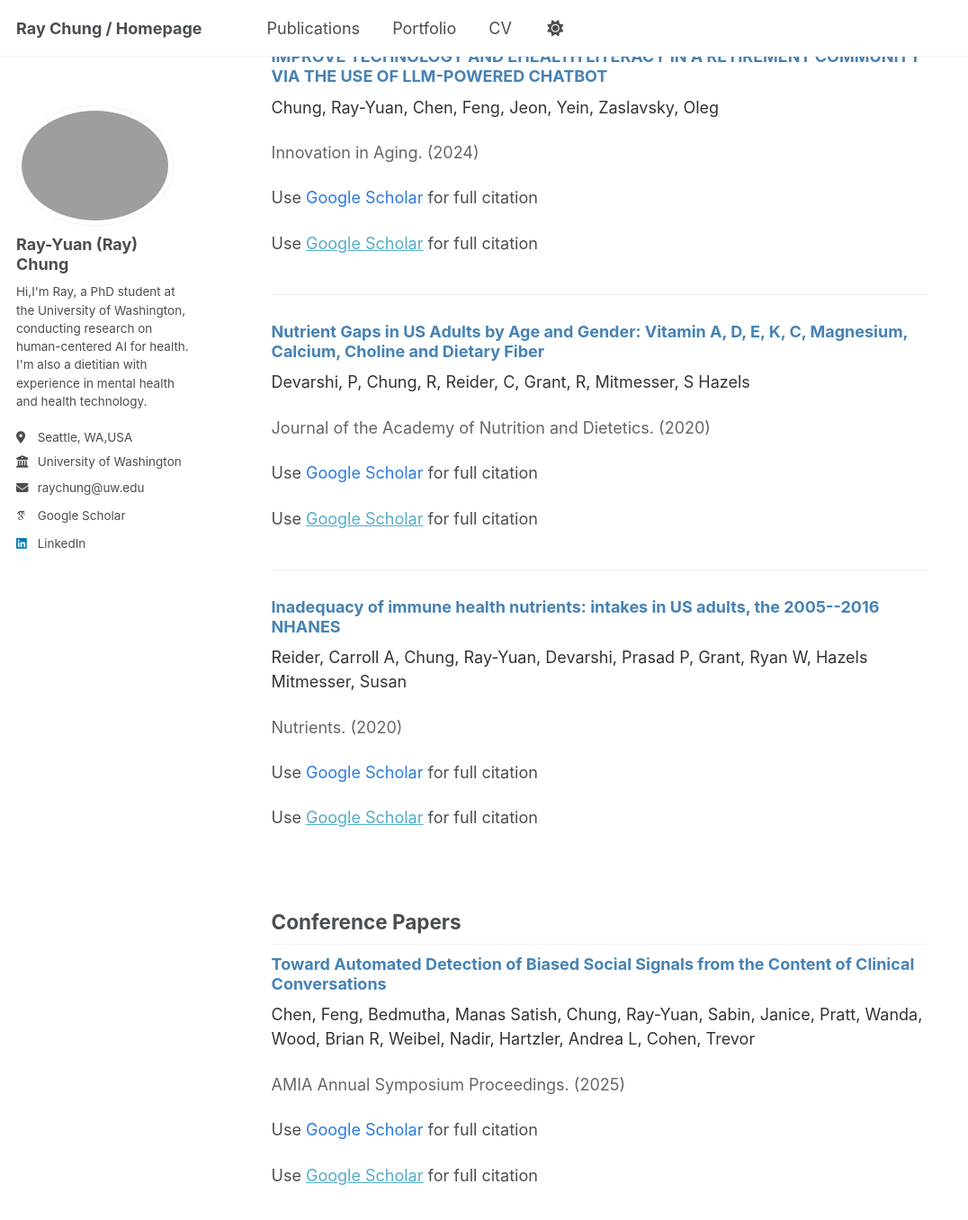
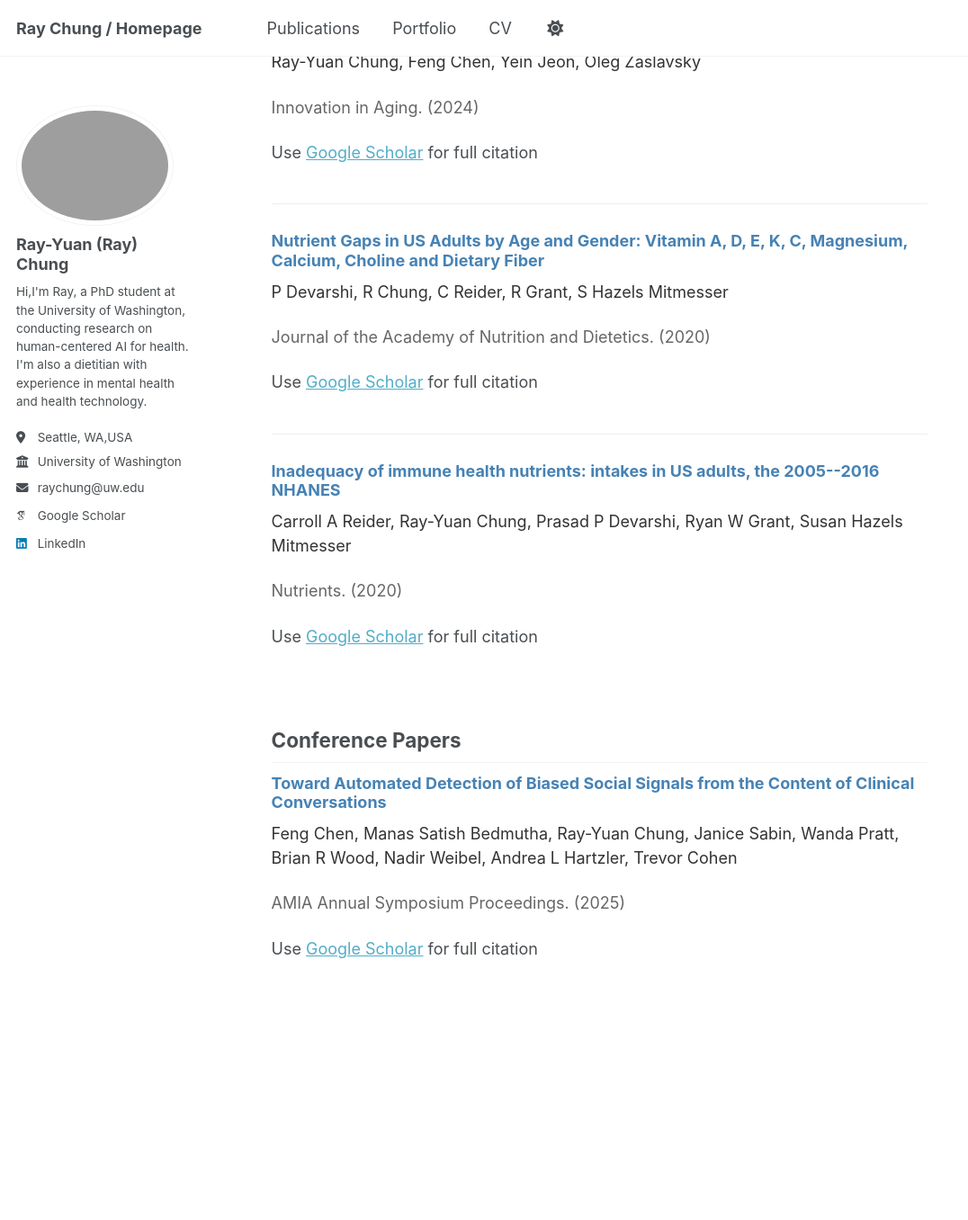
Before and after one commit to raychung-rd/raychung-rd.github.io, a Jekyll site: the page built from _pages/publications.md, in a window 1280 px wide and 1400 px high, scrolled down 655 px. Shown: the top 1356 px of the window at 90% size, without its empty margins (0-1076 px from the left). Built offline with Jekyll 4.4.1, drawn with Linux system fonts in a browser that asks for light colours; some web fonts are replaced; some of the changed text lies outside the part shown.

Commit message:
update publications.html

```diff
--- a/_layouts/publications.html
+++ b/_layouts/publications.html
@@ -23,9 +23,6 @@ layout: single
             <p class="publication-venue-date">
               {{ pub.venue }}. ({{ pub.date | date: "%Y" }})
             </p>
-            {% if site.author.googlescholar %}
-              <p class="publication-citation-link">Use <a href="{{ site.author.googlescholar }}" target="_blank" rel="noopener noreferrer">Google Scholar</a> for full citation</p>
-            {% endif %}
             {% if pub.excerpt %}
               <p class="publication-excerpt">{{ pub.excerpt }}</p>
             {% endif %}
```
Also changed, not shown: _publications/2020-01-01-Inadequacy-of-immune-health-nutrients-intakes-in-US-adults-the-2005--2016-NHANES.md (+1 -1 lines), _publications/2020-01-01-Nutrient-Gaps-in-US-Adults-by-Age-and-Gender-Vitamin-A-D-E-K-C-Magnesium-Calcium-Choline-and-Dietary-Fiber.md (+1 -1 lines), _publications/2024-01-01-IMPROVE-TECHNOLOGY-AND-EHEALTH-LITERACY-IN-A-RETIREMENT-COMMUNITY-VIA-THE-USE-OF-LLM-POWERED-CHATBOT.md (+1 -1 lines), _publications/2025-01-01-Learning-from-Elders-Making-an-LLM-powered-Chatbot-for-Retirement-Communities-more-Accessible-through-User-centered-Design.md (+1 -1 lines), _publications/2025-01-01-Toward-Automated-Detection-of-Biased-Social-Signals-from-the-Content-of-Clinical-Conversations.md (+1 -1 lines), markdown_generator/convert_bib.py (+17 -3 lines).
